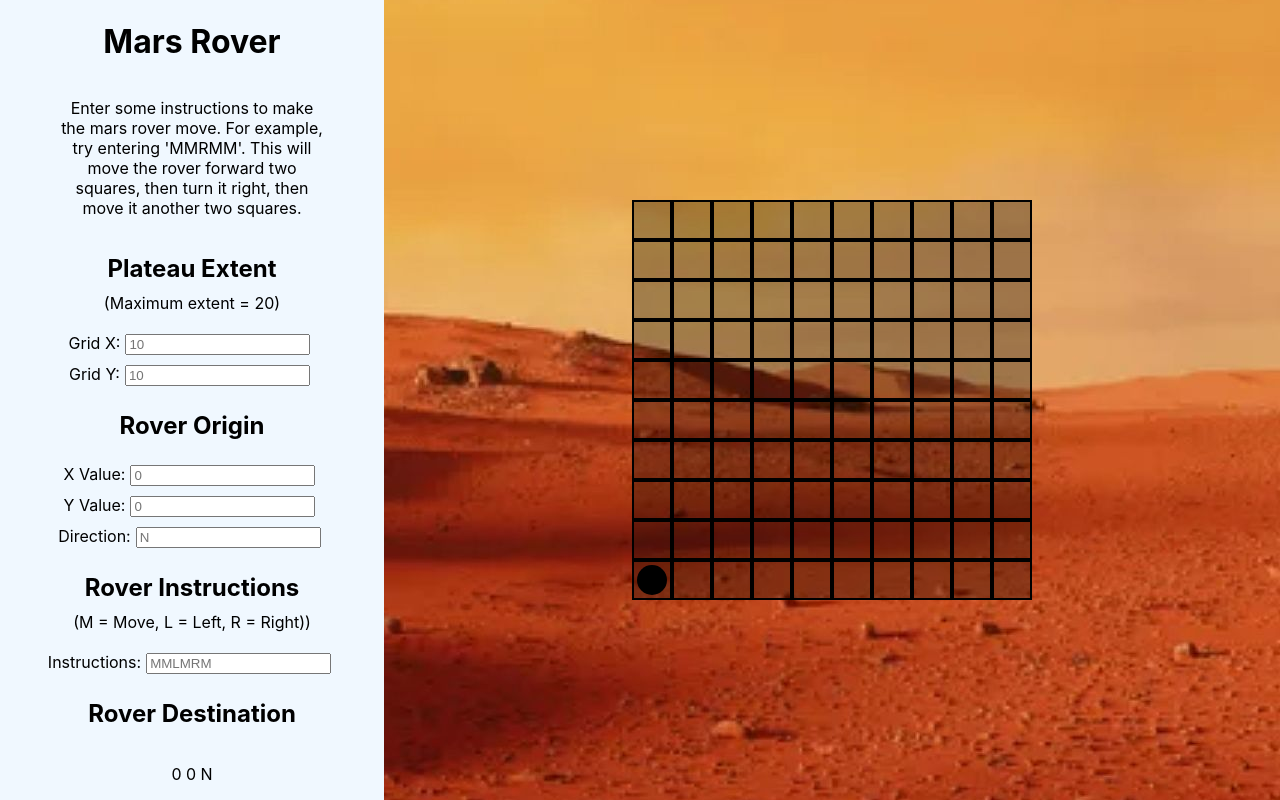
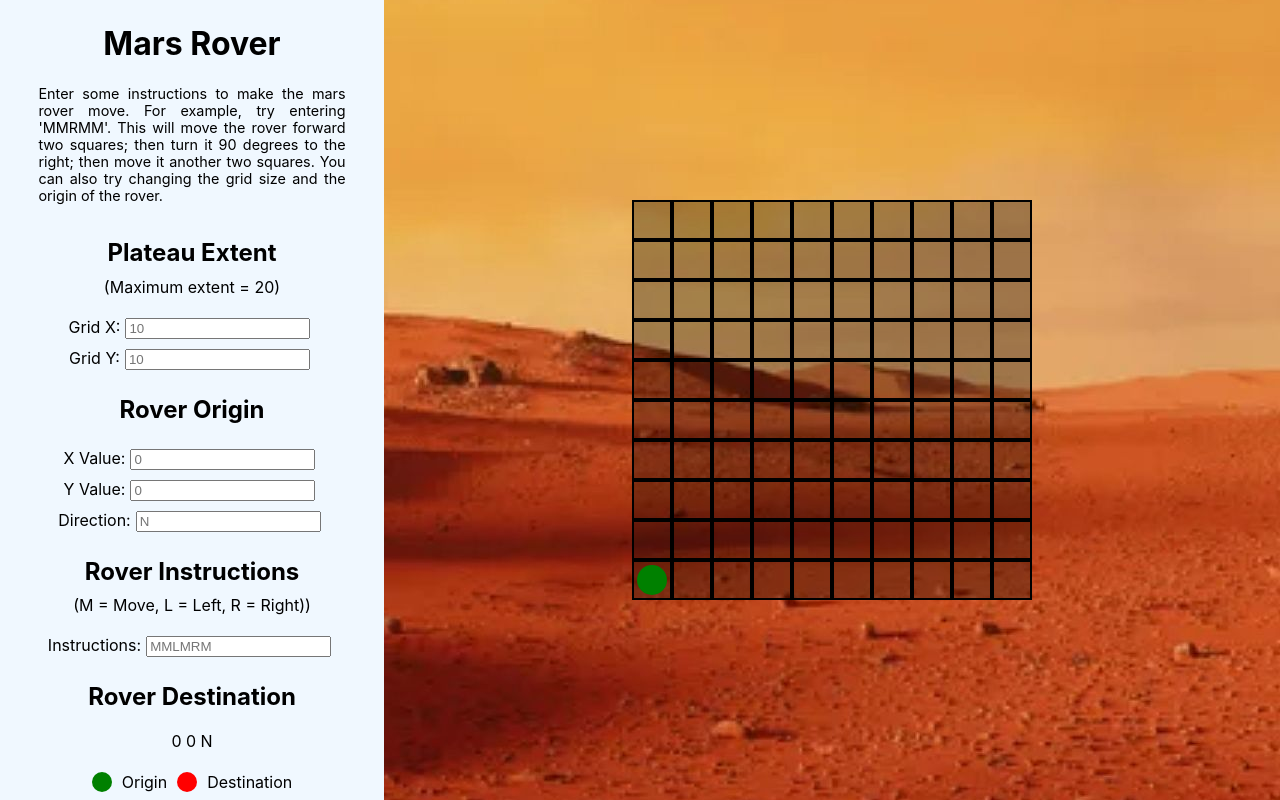
Before and after one commit to andreweinhorn/marsroverweb, a React (Create React App) app: page / in a window 1280 px wide. Built offline with nearby package versions, Linux system fonts and the light colour scheme.

Commit message:
Adding legend and start and end colours

```diff
--- a/src/components/Controls.js
+++ b/src/components/Controls.js
@@ -70,8 +70,8 @@ export default function Controls( {gridX, gridY, setGridX, setGridY, roverX, rov
 
             <h1> Mars Rover </h1>
 
-            <p style={{width:'70%', alignSelf: 'center'}}>Enter some instructions to make the mars rover move.  For example, try entering 'MMRMM'.  This will move the rover forward two squares, then turn it right, then move it another two squares.
-            </p>
+            <p className='user-instructions'>Enter some instructions to make the mars rover move.  For example, try entering 'MMRMM'.  This will move the rover forward two squares; then turn it 90 degrees to the right; then move it another two squares. You can also try changing the grid size and the origin of the rover. </p>
+
             <h2>Plateau Extent</h2>
             <p style={{marginTop: '-10px', fontSize: '1rem'}}>(Maximum extent = 20)</p>
 
@@ -84,6 +84,7 @@ export default function Controls( {gridX, gridY, setGridX, setGridY, roverX, rov
 
 
             <h2>Rover Origin</h2>
+
             <label> X Value:
                 <input type="text" placeholder={roverX} onChange={(e) => handleRoverChange(e, 'X')} />
             </label>
@@ -102,7 +103,14 @@ export default function Controls( {gridX, gridY, setGridX, setGridY, roverX, rov
 
             <h2>Rover Destination</h2>
 
-            <p>{destination[0]} {destination[1]} {destination[2]}</p>
+            <p style={{marginTop: '0px'}}>{destination[0]} {destination[1]} {destination[2]}</p>
+
+            <div className='legend'>
+                <div style={{width: '20px', height: '20px', borderRadius: '50%', backgroundColor: 'green'}}></div>
+                <p>Origin</p>
+                <div style={{width: '20px', height: '20px', borderRadius: '50%', backgroundColor: 'red'}}></div>
+                <p>Destination</p>
+            </div>
 
         </div>
     )
--- a/src/components/Grid.js
+++ b/src/components/Grid.js
@@ -14,22 +14,36 @@ export default function Grid( { gridX, gridY, path } ) {
         display: 'grid',
         gridTemplateColumns: `repeat(${gridX}, 1fr)`,
         backgroundColor: "rgb(0,0,0,0.3)",
-        // border: "2px solid black",
-        // maxWidth: '80%',
         alignSelf: 'center',
-        // aspectRatio: '1'
       };
 
     const gridBlocks = []
     let counter = 1
+
     for (var y = gridY - 1; y > -1 ; y--) {
         for (var x = 0; x < gridX; x++) {
+
+            // Booleans to indicate if the grid block is origin, destination or selected
+            let origin = false
+            let destination = false
             let selected = false
+
+
+            // If the coordinates appear in the path of the rover, set selected to true
             if(JSON.stringify(path).indexOf(JSON.stringify([x, y])) > 0){
                 // console.log(`The (${x}, ${y}) cell is included in path!`)
                 selected = true
+                if(path[0].equals([x,y])){
+                    console.log("The origin is at : ", x, y)
+                    origin = true
+                }
+                if(path[path.length - 1].equals([x,y])){
+                    console.log("The desination is at : ", x, y)
+                    destination = true
+                }
+
             }
-            gridBlocks.push(<GridBlock key ={counter} x={x} y={y} selected={selected}/>)
+            gridBlocks.push(<GridBlock key ={counter} x={x} y={y} selected={selected} origin={origin} destination={destination}/>)
             counter++
         }
     }
@@ -43,3 +57,41 @@ export default function Grid( { gridX, gridY, path } ) {
 
     )
 }
+
+
+
+
+// Note:  The helper function below is not my code.  I obtained it from stack overflow (link below)
+// https://stackoverflow.com/questions/7837456/how-to-compare-arrays-in-javascript/14853974
+
+// Warn if overriding existing method
+if(Array.prototype.equals)
+console.warn("Overriding existing Array.prototype.equals. Possible causes: New API defines the method, there's a framework conflict or you've got double inclusions in your code.");
+
+// attach the .equals method to Array's prototype to call it on any array
+Array.prototype.equals = function (array) {
+    // if the other array is a falsy value, return
+    if (!array)
+        return false;
+
+    // compare lengths - can save a lot of time
+    if (this.length != array.length)
+        return false;
+
+    for (var i = 0, l=this.length; i < l; i++) {
+        // Check if we have nested arrays
+        if (this[i] instanceof Array && array[i] instanceof Array) {
+            // recurse into the nested arrays
+            if (!this[i].equals(array[i]))
+                return false;
+        }
+        else if (this[i] != array[i]) {
+            // Warning - two different object instances will never be equal: {x:20} != {x:20}
+            return false;
+        }
+    }
+    return true;
+}
+
+// Hide method from for-in loops
+Object.defineProperty(Array.prototype, "equals", {enumerable: false});
--- a/src/components/GridBlock.js
+++ b/src/components/GridBlock.js
@@ -1,11 +1,15 @@
 import React from 'react'
 import '../css/GridBlock.css'
 
-export default function GridBlock({x, y, selected }) {
+export default function GridBlock({x, y, selected, origin, destination }) {
+
+    let dotColor = 'black'
+    if(origin){dotColor = 'red'}
+    if(destination){dotColor = 'green'}
 
     return (
         <div className='gridblock-container'>
-            <div className='circle' style={{ display: selected ? "block" : "none" }}></div>
+            <div className='circle' style={{ display: selected ? "block" : "none", backgroundColor: dotColor }}></div>
         </div>
     )
 }
--- a/src/css/Controls.css
+++ b/src/css/Controls.css
@@ -10,3 +10,24 @@
 input {
     margin: 5px;
 }
+
+.user-instructions {
+    width: 80%;
+    align-self: center;
+    margin-top: 0px;
+    font-size: 0.9rem;
+    text-align: justify;
+    text-justify: newspaper;
+  }
+
+  .legend{
+      margin: 0px;
+      padding: 0px;
+      display: flex;
+      justify-content: center;
+      align-items: center;
+  }
+
+  .legend > *{
+      margin: 5px;
+  }
--- a/src/css/GridBlock.css
+++ b/src/css/GridBlock.css
@@ -16,6 +16,6 @@
 .circle{
     width: 30px;
     height: 30px;
-    background-color: black;
+    /* background-color: black; */
     border-radius: 50%;
 }
```
Also changed, not shown: src/css/App.css (line endings or trailing spaces).
